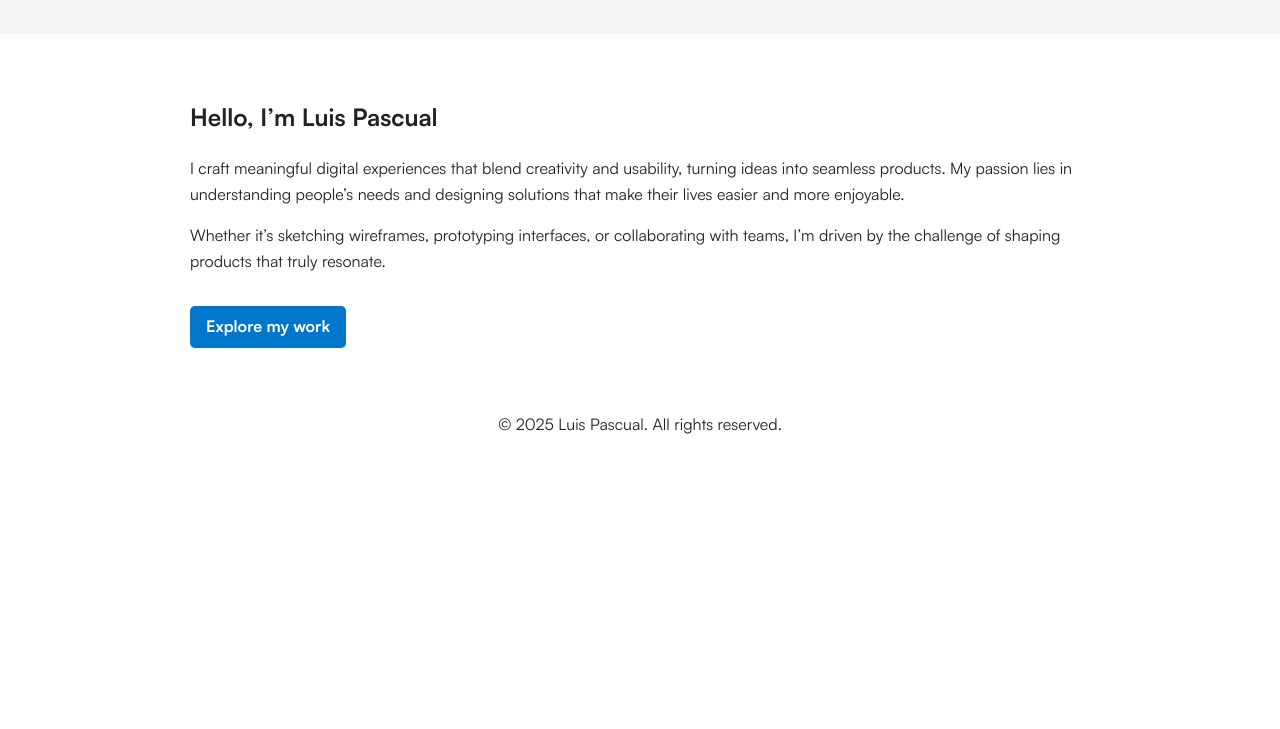
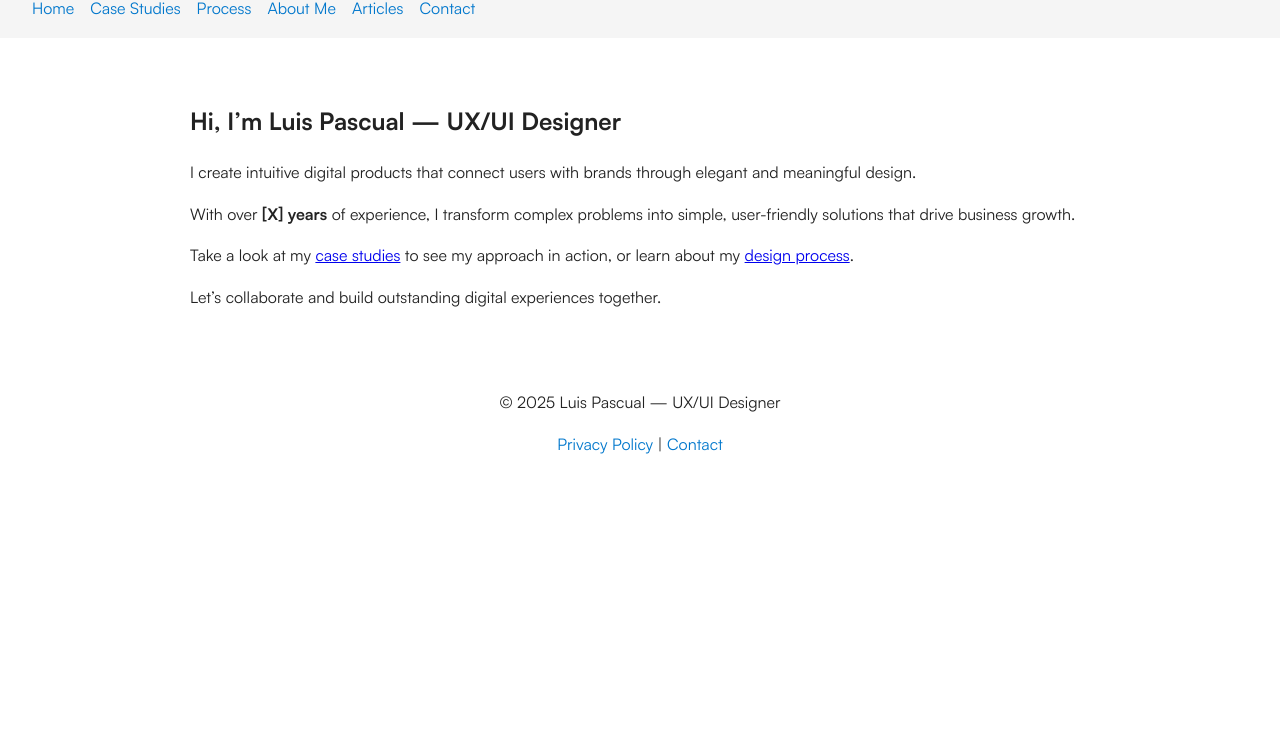
Before and after one commit to LuisPascualUX/portfolio, a plain HTML site: page index.html in a window 1280 px wide. Shown: the part 71-800 px from the top of the page. Drawn offline with Linux system fonts and the light colour scheme.

Commit message:
Update index.html

```diff
--- a/index.html
+++ b/index.html
@@ -2,40 +2,51 @@
 <html lang="en">
 <head>
   <meta charset="UTF-8" />
-  <title>Home – Luis Pascual</title>
+  <meta name="viewport" content="width=device-width, initial-scale=1" />
+  <title>Luis Pascual - UX/UI Designer | Digital Product Design</title>
+  <meta name="description" content="Luis Pascual is a UX/UI designer specialized in creating intuitive and user-centered digital products that drive business growth. Explore portfolio, case studies and design process." />
   <link rel="stylesheet" href="style.css" />
-  <meta name="viewport" content="width=device-width, initial-scale=1.0" />
+  <script defer src="menu.js"></script>
 </head>
 <body>
+
+  <!-- HEADER -->
   <header>
-    <h1>Luis Pascual</h1>
-    <button id="menu-toggle" aria-label="Toggle menu">&#9776;</button>
-    <nav id="nav-menu" class="nav-menu">
-      <ul>
-        <li><a href="index.html">Home</a></li>
+    <nav class="navbar">
+      <div class="logo">Luis Pascual</div>
+      <button class="menu-toggle" aria-label="Toggle menu">&#9776;</button>
+      <ul class="nav-links">
+        <li><a href="index.html" class="active">Home</a></li>
         <li><a href="case-studies.html">Case Studies</a></li>
         <li><a href="process.html">Process</a></li>
-        <li><a href="about.html">About</a></li>
+        <li><a href="about.html">About Me</a></li>
+        <li><a href="articles.html">Articles</a></li>
         <li><a href="contact.html">Contact</a></li>
       </ul>
     </nav>
   </header>
-  <main>
-    <h2>Hello, I’m Luis Pascual</h2>
-    <p>
-      I craft meaningful digital experiences that blend creativity and usability, turning ideas into seamless products.
-      My passion lies in understanding people’s needs and designing solutions that make their lives easier and more enjoyable.
-    </p>
-    <p>
-      Whether it’s sketching wireframes, prototyping interfaces, or collaborating with teams, I’m driven by the challenge of shaping
-      products that truly resonate.
-    </p>
-    <a class="button" href="case-studies.html">Explore my work</a>
+
+  <!-- MAIN CONTENT -->
+  <main class="container">
+    <section class="intro">
+      <h1>Hi, I’m Luis Pascual — UX/UI Designer</h1>
+      <p>I create intuitive digital products that connect users with brands through elegant and meaningful design.</p>
+      <p>With over <strong>[X] years</strong> of experience, I transform complex problems into simple, user-friendly solutions that drive business growth.</p>
+      <p>Take a look at my <a href="case-studies.html">case studies</a> to see my approach in action, or learn about my <a href="process.html">design process</a>.</p>
+      <p>Let’s collaborate and build outstanding digital experiences together.</p>
+    </section>
   </main>
+
+  <!-- FOOTER -->
   <footer>
-    <p>© 2025 Luis Pascual. All rights reserved.</p>
+    <div class="container footer-container">
+      <p>© 2025 Luis Pascual — UX/UI Designer</p>
+      <nav class="footer-nav">
+        <a href="privacy.html">Privacy Policy</a> |
+        <a href="contact.html">Contact</a>
+      </nav>
+    </div>
   </footer>
 
-  <script src="menu.js"></script>
 </body>
 </html>
```
